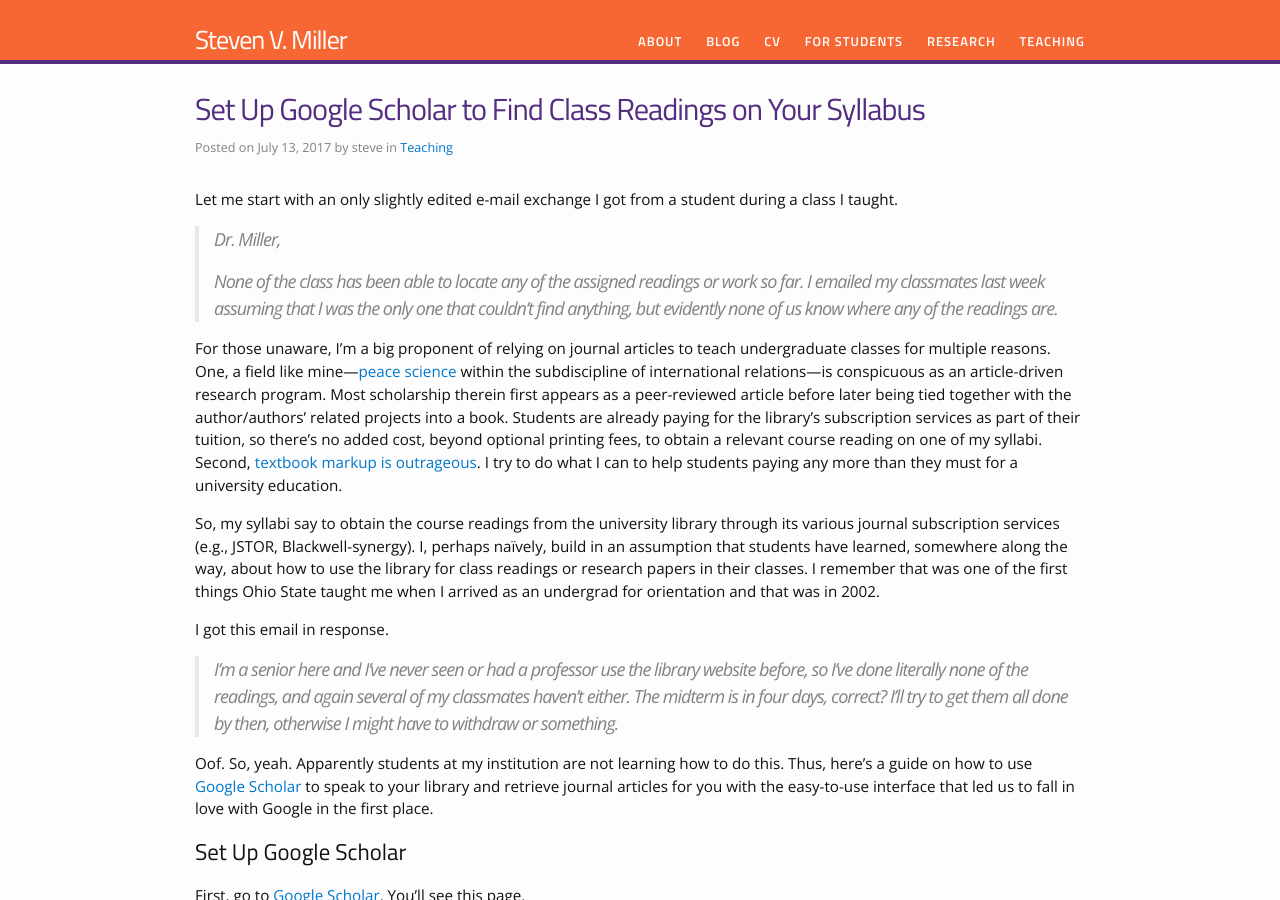
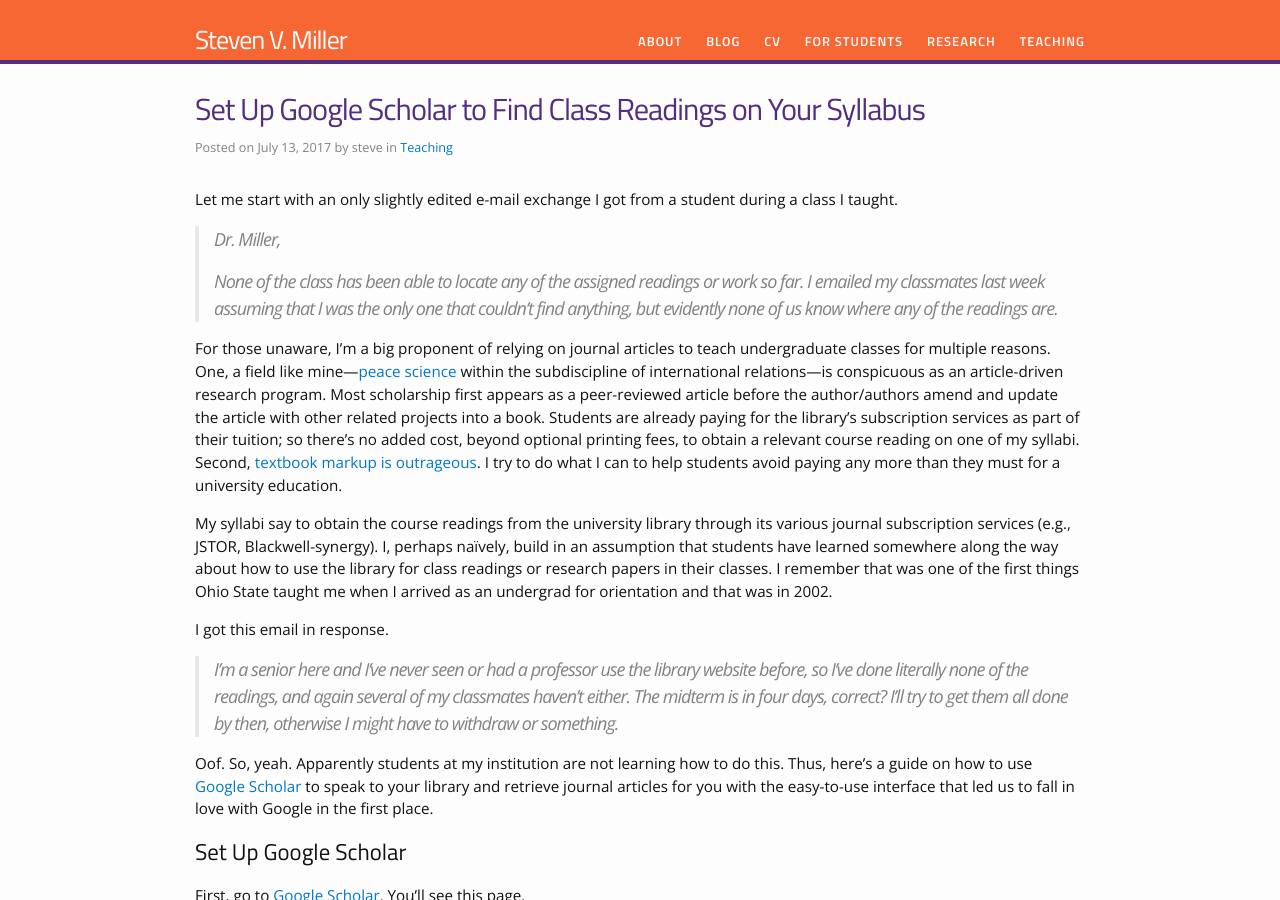
Before and after one commit to svmiller/svmiller.github.io, a Jekyll site: the page built from _posts/2017-07-13-set-up-google-scholar-to-find-class-readings.md, in a window 1280 px wide and 900 px high. Built offline with Jekyll 4.4.1, drawn with Linux system fonts in a browser that asks for light colours; nearby versions of some CDN libraries; some web fonts are replaced; comment, search, counter and statistics services are not loaded.

Commit message:
edit google scholar post

```diff
--- a/_posts/2017-07-13-set-up-google-scholar-to-find-class-readings.md
+++ b/_posts/2017-07-13-set-up-google-scholar-to-find-class-readings.md
@@ -16,10 +16,10 @@ Let me start with an only slightly edited e-mail exchange I got from a student d
 >
 > None of the class has been able to locate any of the assigned readings or work so far. I emailed my classmates last week assuming that I was the only one that couldn't find anything, but evidently none of us know where any of the readings are.
 
-For those unaware, I'm a big proponent of relying on journal articles to teach undergraduate classes for multiple reasons. One, a field like mine---[peace science](http://sites.psu.edu/pssi/) within the subdiscipline of international relations---is conspicuous as an article-driven research program. Most scholarship therein first appears as a peer-reviewed article before later being tied together with the author/authors' related projects into a book. Students are already paying for the library's subscription services as part of their tuition, so there's no added cost, beyond optional printing fees, to obtain a relevant course reading on one of my syllabi. Second, [textbook markup is outrageous](https://priceonomics.com/why-are-textbooks-so-expensive/). I try to do what I can to help students paying any more than they must for a university education.
+For those unaware, I'm a big proponent of relying on journal articles to teach undergraduate classes for multiple reasons. One, a field like mine---[peace science](http://sites.psu.edu/pssi/) within the subdiscipline of international relations---is conspicuous as an article-driven research program. Most scholarship first appears as a peer-reviewed article before the author/authors amend and update the article with other related projects into a book. Students are already paying for the library's subscription services as part of their tuition; so there's no added cost, beyond optional printing fees, to obtain a relevant course reading on one of my syllabi. Second, [textbook markup is outrageous](https://priceonomics.com/why-are-textbooks-so-expensive/). I try to do what I can to help students avoid paying any more than they must for a university education.
 
-So, my syllabi say to obtain the course readings from the university library through its various journal subscription services (e.g.,
-JSTOR, Blackwell-synergy). I, perhaps naïvely, build in an assumption that students have learned, somewhere along the way, about how to use the library for class readings or research papers in their classes. I remember that was one of the first things Ohio State taught me when I arrived as an undergrad for orientation and that was in 2002.
+My syllabi say to obtain the course readings from the university library through its various journal subscription services (e.g.,
+JSTOR, Blackwell-synergy). I, perhaps naïvely, build in an assumption that students have learned somewhere along the way about how to use the library for class readings or research papers in their classes. I remember that was one of the first things Ohio State taught me when I arrived as an undergrad for orientation and that was in 2002.
 
 I got this email in response.
 
```
